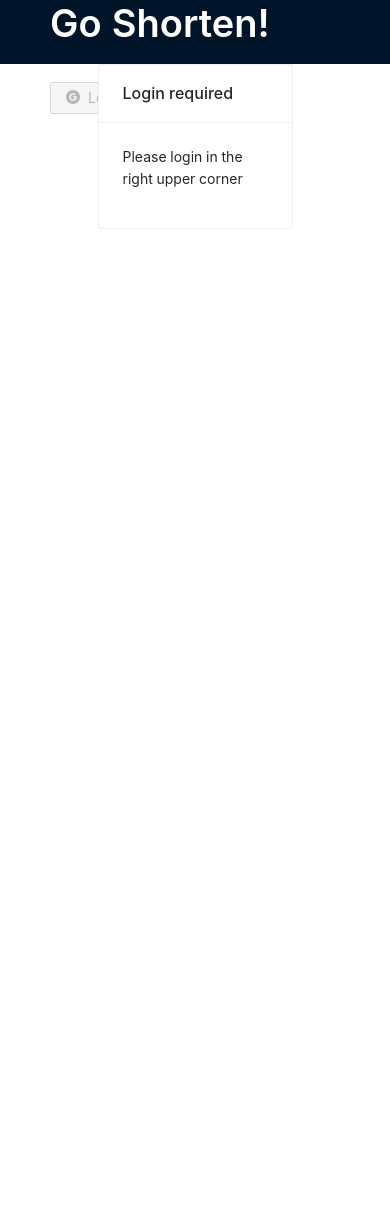
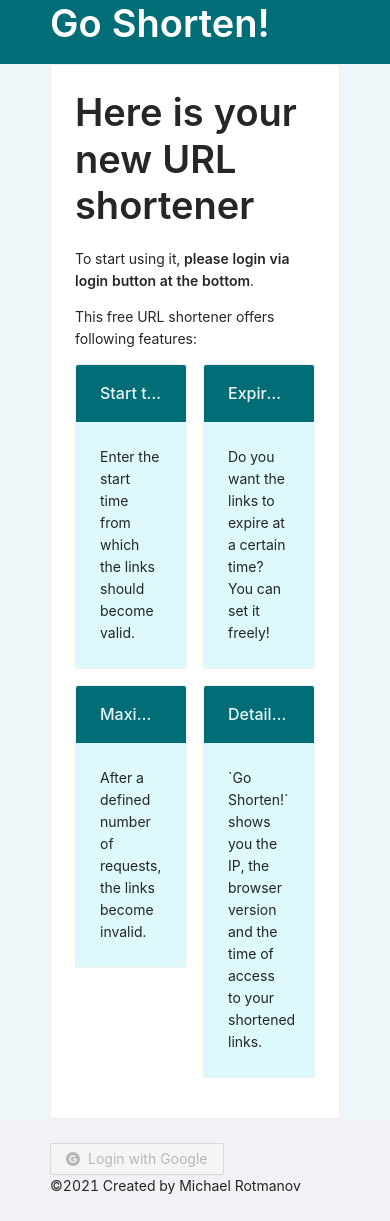
Before and after one commit to leachiM2k/go-shorten, a React (Create React App) app in the folder webui/: page / in a window 390 px wide. Before the commit the page ends 844 px from the top, so only its background shows below. Built offline with nearby package versions, Linux system fonts and the light colour scheme.

Commit message:
mobile styling and color change

```diff
--- a/webui/craco.config.js
+++ b/webui/craco.config.js
@@ -1,4 +1,22 @@
 /* craco.config.js */
+const CracoLessPlugin = require('craco-less');
+
 module.exports = {
-    // ...
+    plugins: [
+        {
+            plugin: CracoLessPlugin,
+            options: {
+                lessLoaderOptions: {
+                    lessOptions: {
+                        modifyVars: {
+                            '@primary-color': '#418B83',
+                            '@layout-header-color': 'white',
+                            '@layout-header-background': '#006d77',
+                        },
+                        javascriptEnabled: true,
+                    },
+                },
+            },
+        },
+    ],
 };
--- a/webui/package.json
+++ b/webui/package.json
@@ -10,6 +10,7 @@
     "@testing-library/react": "^9.3.2",
     "@testing-library/user-event": "^7.1.2",
     "antd": "^4.15.2",
+    "craco-less": "^1.17.1",
     "lodash": "^4.17.19",
     "react": "^16.13.1",
     "react-async": "^10.0.1",
--- a/webui/src/App.css
+++ /dev/null
@@ -1,5 +0,0 @@
-@import '~antd/dist/antd.css';
-
-.site-layout-background {
-    background: #fff;
-}
--- a/webui/src/App.js
+++ b/webui/src/App.js
@@ -1,12 +1,12 @@
 import React from 'react';
 import {BrowserRouter as Router} from 'react-router-dom';
 import {Col, Layout, Row, Typography, Alert} from 'antd';
-import './App.css';
+import './App.less';
 import CustomContent from './global/CustomContent';
 import GlobalProvider from './context/GlobalProvider';
 import CustomRightHeader from './global/CustomRightHeader';
 
-const { Header, Content } = Layout;
+const { Header, Content, Footer } = Layout;
 
 const App = () => (
     <Router>
@@ -14,9 +14,8 @@ const App = () => (
             <Layout>
                 <Header className="header">
                     <Row>
-                        <Col flex={1}><Typography.Title style={{ color: 'white' }}>Go Shorten!</Typography.Title></Col>
+                        <Col flex="1"><Typography.Title style={{ color: 'white' }}>Go Shorten!</Typography.Title></Col>
                         <Col>
-                            <CustomRightHeader/>
                         </Col>
                     </Row>
                 </Header>
@@ -25,6 +24,16 @@ const App = () => (
                         <CustomContent/>
                     </Alert.ErrorBoundary>
                 </Content>
+                <Footer>
+                    <Row wrap={true} justify="space-between">
+                        <Col>
+                            <CustomRightHeader/>
+                        </Col>
+                        <Col>
+                            &copy;2021 Created by Michael Rotmanov
+                        </Col>
+                    </Row>
+                </Footer>
             </Layout>
         </GlobalProvider>
     </Router>
--- /dev/null
+++ b/webui/src/App.less
@@ -0,0 +1,11 @@
+@import '~antd/dist/antd.less';
+
+body,
+.site-layout-background {
+    background: #edf6f9;
+}
+
+.site-layout-background {
+    padding-left: 50px;
+    padding-right: 50px;
+}
--- /dev/null
+++ b/webui/src/components/Features.js
@@ -0,0 +1,37 @@
+import React from "react";
+import {Card, List} from 'antd';
+
+const data = [
+    {
+        title: "Start time",
+        content: "Enter the start time from which the links should become valid."
+    },
+    {
+        title: "Expiration time",
+        content: "Do you want the links to expire at a certain time? You can set it freely!"
+    },
+    {
+        title: "Maximal visits limit",
+        content: "After a defined number of requests, the links become invalid."
+    },
+    {
+        title: "Detailed statistics",
+        content: "`Go Shorten!` shows you the IP, the browser version and the time of access to your shortened links."
+    },
+];
+
+const Features = props => {
+    return (
+        <List
+            grid={{ gutter: 16, column: 2 }}
+            dataSource={data}
+            renderItem={item => (
+                <List.Item>
+                    <Card headStyle={{background:'#006d77',color:'#edf6f9'}} bodyStyle={{background:'#def9fc'}} title={item.title}>{item.content}</Card>
+                </List.Item>
+            )}
+        />
+    );
+};
+
+export default Features;
--- a/webui/src/components/Login.js
+++ b/webui/src/components/Login.js
@@ -28,7 +28,6 @@ const Login = ({ clientId, loggedIn, onLogin, ...props }) => {
     )
 
     return (
-        <div>
         <GoogleLogin clientId={clientId}
                      render={customButton}
                      onSuccess={onSuccess}
@@ -36,7 +35,6 @@ const Login = ({ clientId, loggedIn, onLogin, ...props }) => {
                      cookiePolicy={'single_host_origin'}
                      isSignedIn={true}
         />
-        </div>
     );
 };
 
--- a/webui/src/components/Logout.js
+++ b/webui/src/components/Logout.js
@@ -1,6 +1,6 @@
 import React, {useContext} from 'react';
 import {GoogleLogout} from 'react-google-login';
-import {Button} from 'antd';
+import {Button, Col, Row} from 'antd';
 import {GoogleCircleFilled} from '@ant-design/icons';
 import {GlobalContext} from '../context/GlobalProvider';
 
@@ -18,6 +18,7 @@ const Logout = ({ clientId, ...props }) => {
 
     const customButton = renderProps => (
         <Button
+            type="link"
             icon={<GoogleCircleFilled/>}
             onClick={renderProps.onClick}
             disabled={renderProps.disabled}>
@@ -26,15 +27,17 @@ const Logout = ({ clientId, ...props }) => {
     );
 
     return (
-        <div style={{ color: 'white', display: 'inline-flex', alignItems: 'center' }}>
-            <div style={{ marginRight: '20px' }}>Logged in as: {user.name}</div>
+        <Row align="middle">
+            <Col>Logged in as: {user.name}</Col>
+            <Col>
                 <GoogleLogout
                     clientId={clientId}
                     render={customButton}
                     onLogoutSuccess={onSuccess}
                     onFailure={onFailure}
                 />
-        </div>
+            </Col>
+        </Row>
     );
 };
 
--- a/webui/src/global/NotFound.js
+++ b/webui/src/global/NotFound.js
@@ -35,7 +35,7 @@ export function NotFound() {
 
     return (
         <Row>
-            <Col offset={6} span={12}>
+            <Col span={24} md={{ span: 18, offset: 3 }} lg={{ span: 12, offset: 6 }}>
                 {loading && <Spin/>}
                 {!loading && <div>
                     <Typography.Title>
--- a/webui/src/pages/StartPage.js
+++ b/webui/src/pages/StartPage.js
@@ -1,9 +1,10 @@
 import React, {lazy, useCallback, useContext, useEffect, useState} from "react";
 import {GlobalContext} from '../context/GlobalProvider';
-import {Button, Card, Col, Form, message, Row, Typography} from 'antd';
+import {Button, Card, Col, Form, List, message, Row, Typography} from 'antd';
 import client from '../lib/client-fetch';
 import {PlusOutlined} from '@ant-design/icons';
 import {ShortsList} from '../components/ShortsList';
+import Features from '../components/Features';
 
 const DrawerForm = lazy(() => import('../components/DrawerForm'))
 
@@ -114,8 +115,8 @@ export default function StartPage(props) {
 
     if (loggedIn) {
         return (
-            <Row>
-                <Col offset={6} span={12}>
+            <Row gutter={10}>
+                <Col span={24} md={{ span: 18, offset: 3 }} lg={{ span: 12, offset: 6 }}>
                     <div style={{ textAlign: 'right', margin: '1em 0' }}>
                         <Button type="primary" onClick={showDrawer}>
                             <PlusOutlined/> Create
@@ -139,9 +140,12 @@ export default function StartPage(props) {
     } else {
         return (
             <Row>
-                <Col offset={6} span={12}>
-                    <Card title="Login required">
-                        <Typography.Paragraph>Please login in the right upper corner</Typography.Paragraph>
+                <Col span={24} md={{ span: 18, offset: 3 }} lg={{ span: 12, offset: 6 }}>
+                    <Card>
+                        <Typography.Title>Here is your new URL shortener</Typography.Title>
+                        <Typography.Paragraph>To start using it, <strong>please login via login button at the bottom</strong>.</Typography.Paragraph>
+                        <Typography.Paragraph>This free URL shortener offers following features:</Typography.Paragraph>
+                        <Features/>
                     </Card>
                 </Col>
             </Row>
--- a/webui/src/pages/StatisticsPage.js
+++ b/webui/src/pages/StatisticsPage.js
@@ -74,7 +74,7 @@ export default function StatisticsPage(props) {
 
     return (
         <Row>
-            <Col offset={6} span={12}>
+            <Col span={24} md={{ span: 18, offset: 3 }} lg={{ span: 12, offset: 6 }}>
                 <Card title={"Access Logs for \"" + code + "\""}>
                     {renderData()}
                 </Card>
```
Also changed, not shown: 1 other file (tests, documents, lock files or other folders). Lines whose indentation alone changed are shown as unchanged.
